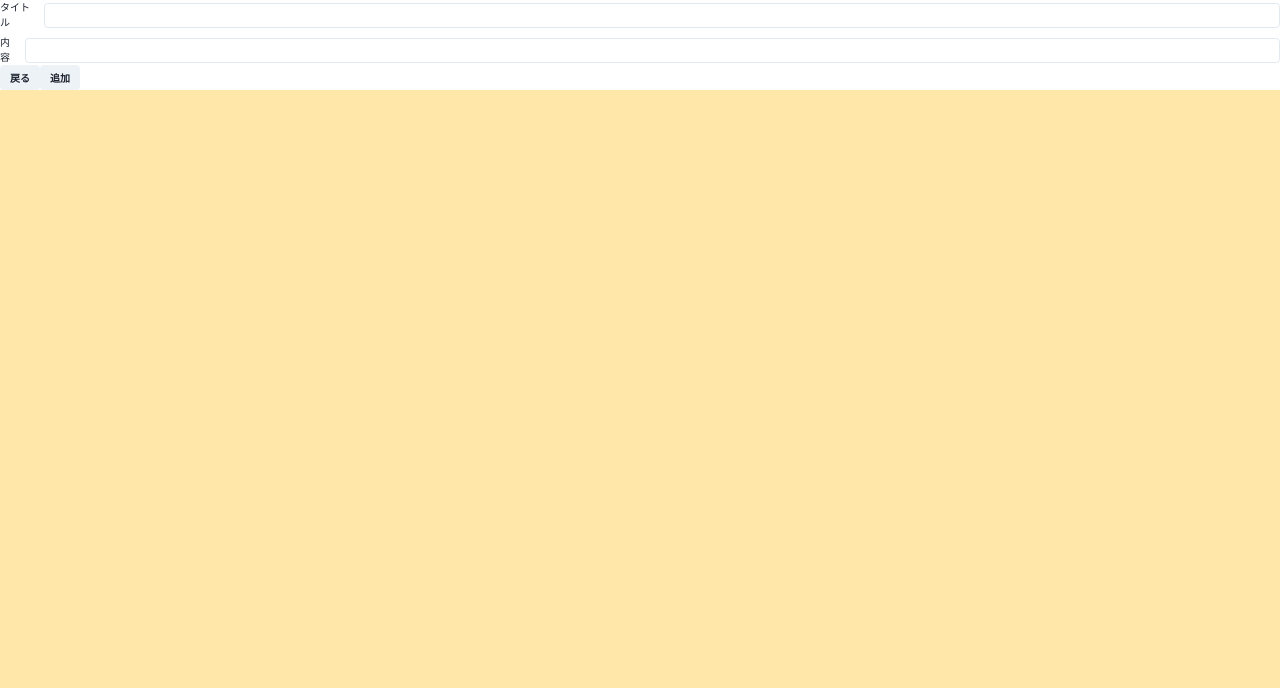
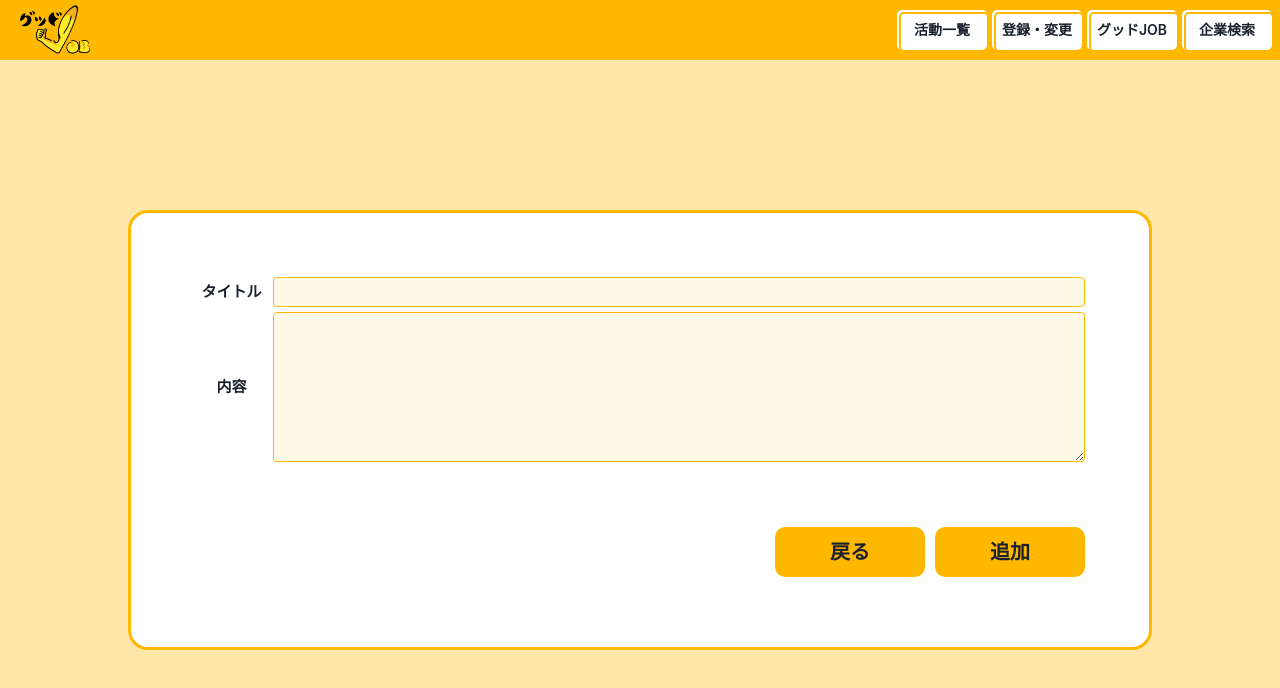
Before and after one commit to tama10171/next-recruit-app, a Next.js app: page /newsAdd in a window 1280 px wide. Shown: the top 688 px of the page. Built offline with nearby package versions, Linux system fonts and the light colour scheme; no server answers.

Commit message:
全体的なデザインの修正

```diff
--- a/pages/newsAdd.tsx
+++ b/pages/newsAdd.tsx
@@ -12,9 +12,11 @@ import {
   Stack,
   Button,
   Link,
+  Textarea,
 } from '@chakra-ui/react'
 import { supabase } from '@/libs/supabaseClient'
 import { useEffect, useState } from 'react'
+import { PageLayout } from '../components/layouts/PageLayout'
 
 // export const NewsAdd = (props: any) => {
 export default function NewsAdd() {
@@ -23,7 +25,6 @@ export default function NewsAdd() {
   const [contents, setContents] = useState('')
 
   const newsData = async () => {
-
     const updates = {
       created_at: new Date().toLocaleDateString(),
       subtitle: title,
@@ -38,30 +39,96 @@ export default function NewsAdd() {
 
   return (
     <>
-        <Box>
-          <Stack >
+      <PageLayout>
+        <Box
+          display={'flex'}
+          h={'calc(100vh - 60px)'}
+          justifyContent={'center'}
+          alignItems={'center'}
+        >
+          <Box
+            borderRadius={'20px'}
+            w={{ base: '97%', sm: '80%' }}
+            bg={'#fff'}
+            p={{ base: '20% 5%', sm: '5% 5% 2% 5%' }}
+            m={'auto'}
+            border={'#ffb800 3px solid'}
+          >
+            <Stack>
               <HStack>
-              <Box>タイトル</Box>
+                <Box
+                  textAlign={'center'}
+                  whiteSpace={'nowrap'}
+                  w={'80px'}
+                  fontSize={'15px'}
+                  fontWeight={'bold'}
+                >
+                  タイトル
+                </Box>
                 <Input
+                  h={'30px'}
+                  bgColor={'#FFFAE8'}
+                  border={'#FFB800 1px solid'}
+                  fontSize={'1.6rem'}
                   onChange={(e) => {
                     setTitle(e.target.value)
                   }}
                 ></Input>
               </HStack>
               <HStack>
-              <Box>内容</Box>
-              <Input
+                <Box
+                  textAlign={'center'}
+                  whiteSpace={'nowrap'}
+                  w={'80px'}
+                  fontSize={'15px'}
+                  fontWeight={'bold'}
+                >
+                  内容
+                </Box>
+                <Textarea
+                  h={'150px'}
+                  bgColor={'#FFFAE8'}
+                  border={'#FFB800 1px solid'}
+                  fontSize={'1.6rem'}
                   onChange={(e) => {
                     setContents(e.target.value)
                   }}
-              ></Input>
+                />
               </HStack>
             </Stack>
-          <Link href="/news">
-            <Button >戻る</Button>
+            <Box
+              mt={'20px'}
+              w={'100%'}
+              display={'flex'}
+              alignItems={'center'}
+              justifyContent={{ base: 'center', sm: 'flex-end' }}
+            >
+              <Link href="/news" m={'5% 5px 5% 0'}>
+                <Button
+                  bg={'#ffb800'}
+                  w={'150px'}
+                  h={'50px'}
+                  fontSize={'20px'}
+                  borderRadius={'10px'}
+                >
+                  戻る
+                </Button>
               </Link>
-          <Button onClick={newsData}>追加</Button>
+              <Button
+                bg={'#ffb800'}
+                m={'5% 0 5% 5px'}
+                w={'150px'}
+                h={'50px'}
+                fontSize={'20px'}
+                borderRadius={'10px'}
+                onClick={newsData}
+              >
+                追加
+              </Button>
             </Box>
+          </Box>
+        </Box>
+      </PageLayout>
     </>
   )
 }
--- a/styles/_main.scss
+++ b/styles/_main.scss
@@ -110,3 +110,8 @@
 .Accordion {
   border-collapse: collapse;
 }
+.logo_img {
+  object-fit: cover;
+  width: 100%;
+  height: 100%;
+}
--- a/styles/style.css
+++ b/styles/style.css
@@ -51,6 +51,24 @@ html {
   top: 0;
   left: 0;
   background-color: #ffb800;
+}
+
+.btn {
+  position: relative;
+  background-color: #ffb800;
+  margin: 5%;
+  width: 200px;
+  aspect-ratio: 3/1;
+  height: auto;
+  font-size: 2rem;
+  border-radius: 10px;
+}
+@media screen and (max-width: 768px) {
+  .btn {
+    margin-top: 15%;
+    font-size: 1.8rem;
+    width: 180px;
+  }
 }
 
 .login_flex {
@@ -164,4 +182,11 @@ html {
 
 .Accordion {
   border-collapse: collapse;
+}
+
+.logo_img {
+  -o-object-fit: cover;
+     object-fit: cover;
+  width: 100%;
+  height: 100%;
 }/*# sourceMappingURL=style.css.map */
```
Also changed, not shown: pages/news.tsx (+11 -2 lines), pages/signin/index.tsx (+6 -5 lines), 1 other file (tests, documents, lock files or other folders). Lines whose indentation alone changed are shown as unchanged.
